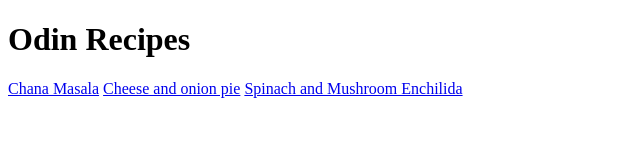
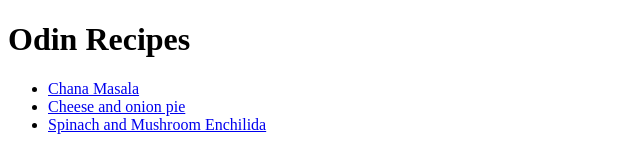
Before and after one commit to kanu14/odin-recipes, a plain HTML site: page index.html in a window 1280 px wide. Shown: the whole page, without its empty margins (0-640 px from the left). Drawn offline with Linux system fonts and the light colour scheme.

Commit message:
updated index file to show list

```diff
--- a/index.html
+++ b/index.html
@@ -9,10 +9,10 @@
 <body>
 
     <h1>Odin Recipes</h1>
-
-    <a href="./recipes/chana-masala.html">Chana Masala</a>
-    <a href="./recipes/cheese-onion-pasty.html">Cheese and onion pie</a>
-    <a href="./recipes/spinach-mushroom-enchiladas.html">Spinach and Mushroom Enchilida</a>
-
+    <ul>
+        <li><a href="./recipes/chana-masala.html">Chana Masala</a></li>
+        <li><a href="./recipes/cheese-onion-pasty.html">Cheese and onion pie</a></li>
+        <li><a href="./recipes/spinach-mushroom-enchiladas.html">Spinach and Mushroom Enchilida</a></li>
+    </ul>
 </body>
 </html>
```
